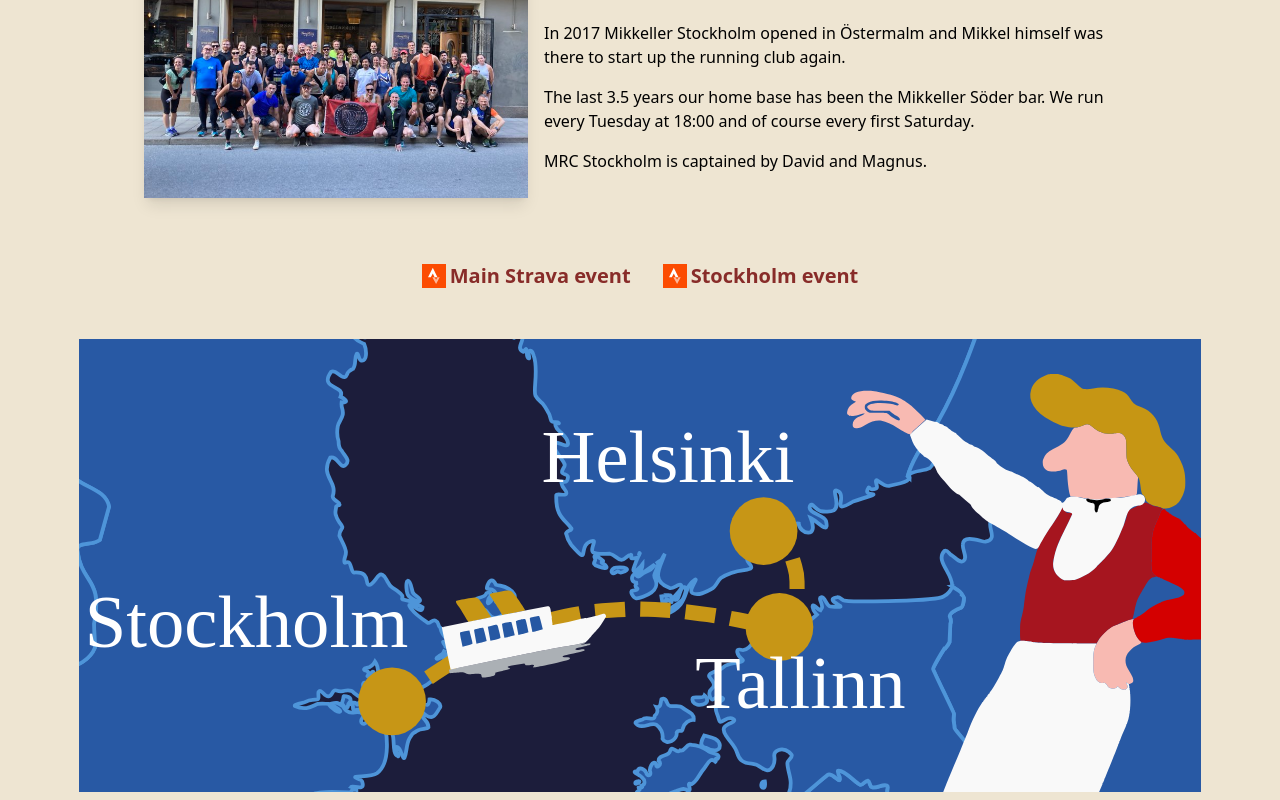
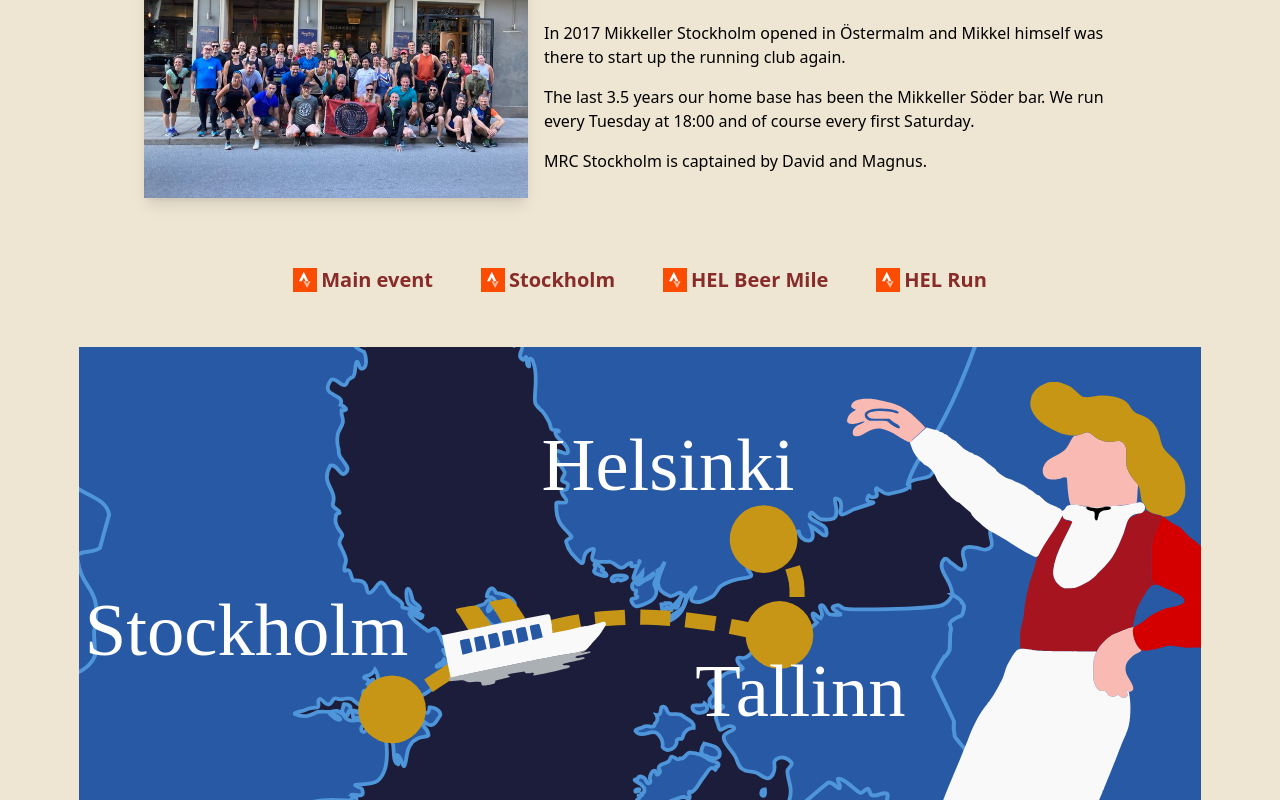
Before and after one commit to Tiketti/mrc-baltic-cruise, a React (Vite) app: page / in a window 1280 px wide. Shown: the part 1997-2797 px from the top of the page. Built offline with nearby package versions, Linux system fonts and the light colour scheme; a web font is replaced by a local one.

Commit message:
Add HEL Strava events, extract to data source
Also, tweaked styles to fit better on smaller screens.

```diff
--- a/src/Midfooter.tsx
+++ b/src/Midfooter.tsx
@@ -1,31 +1,28 @@
+import { events } from "./data";
+
 export const MidFooter = () => (
   <div
     id="strava"
-    className="flex flex-col justify-center min-[500px]:flex-row"
+    className="flex flex-col justify-center min-[700px]:flex-row min-[500px]:flex-wrap"
   >
+    {events.map((event) => (
       <a
-      href="https://www.strava.com/clubs/315734/group_events/1892944"
-      className="inline-flex h-min items-center justify-center gap-1 bg-brand-paper p-4"
+        key={event.id}
+        href={event.url}
+        className="my-1 ml-10 inline-flex h-min items-center justify-start gap-1 bg-brand-paper px-3 py-2 min-[700px]:mx-2 min-[700px]:p-4"
         target="_blank"
         rel="noreferrer"
-      title="Main Strava event"
+        title={event.title}
       >
-      <img src="assets/strava-seeklogo.svg" alt="Logo" className="h-6" />
-      <span className="border-brand-paper border-b font-semibold text-brand-burgundy text-xl hover:border-brand-burgundy">
-        Main Strava event
+        <img
+          src="assets/strava-seeklogo.svg"
+          alt="Logo"
+          className="h-5 min-[700px]:h-6"
+        />
+        <span className="border-brand-paper border-b font-semibold text-brand-burgundy text-lg hover:border-brand-burgundy min-[700px]:text-xl">
+          {event.name}
         </span>
       </a>
-    <a
-      href="https://www.strava.com/clubs/302996/group_events/1948062"
-      className="inline-flex h-min items-center justify-center gap-1 bg-brand-paper p-4"
-      target="_blank"
-      rel="noreferrer"
-      title="Stockholm event"
-    >
-      <img src="assets/strava-seeklogo.svg" alt="Logo" className="h-6" />
-      <span className="border-brand-paper border-b font-semibold text-brand-burgundy text-xl hover:border-brand-burgundy">
-        Stockholm event
-      </span>
-    </a>
+    ))}
   </div>
 );
--- a/src/data.tsx
+++ b/src/data.tsx
@@ -134,13 +134,16 @@
     date: "20.4.2025",
     imageUrlSmall: "/assets/helsinki_small.webp",
     imageUrl: "/assets/helsinki.webp",
-    agenda: `Run in Helsinki hosted by MRC Helsinki. Starting at 12:30 from SalamaNation.
+    agenda: `11:00 Beer Mile within a short distance from SalamaNation - start the day off with a bang!
+    Individual and relay options available.
 
-    Post-run beers and party at SalamaNation.
+    12:30 Sunday run starting from SalamaNation.
+    - 6k: hungover pace
+    - 8k: easy pace
+    - 8k: semi-easy pace
+    Bag drop available. Arrive a bit early for a pre-run briefing.
 
-    Optional beer mile (to be confirmed).
-
-    Awards and farewells until we meet again.
+    :beer: Fin(n)isher's Party at SalamaNation.
 
     Suggested boat for Stockholm-bound runners: 17:00 Silja Serenade to Stockholm. Arrives to STO on Monday 10:00.
 
@@ -197,3 +200,30 @@
     ],
   },
 ];
+
+export const events = [
+  {
+    id: "main",
+    title: "Main Strava event",
+    name: "Main event",
+    url: "https://www.strava.com/clubs/315734/group_events/1892944",
+  },
+  {
+    id: "stockholm",
+    title: "Stockholm Strava event",
+    name: "Stockholm",
+    url: "https://www.strava.com/clubs/302996/group_events/1948062",
+  },
+  {
+    id: "helsinki-beer-mile",
+    title: "Helsinki Beer Mile Strava event",
+    name: "HEL Beer Mile",
+    url: "https://www.strava.com/clubs/315734/group_events/1963981",
+  },
+  {
+    id: "helsinki-run",
+    title: "Helsinki Run Strava event",
+    name: "HEL Run",
+    url: "https://www.strava.com/clubs/315734/group_events/1963982",
+  },
+];
```
Lines whose indentation alone changed are shown as unchanged.
